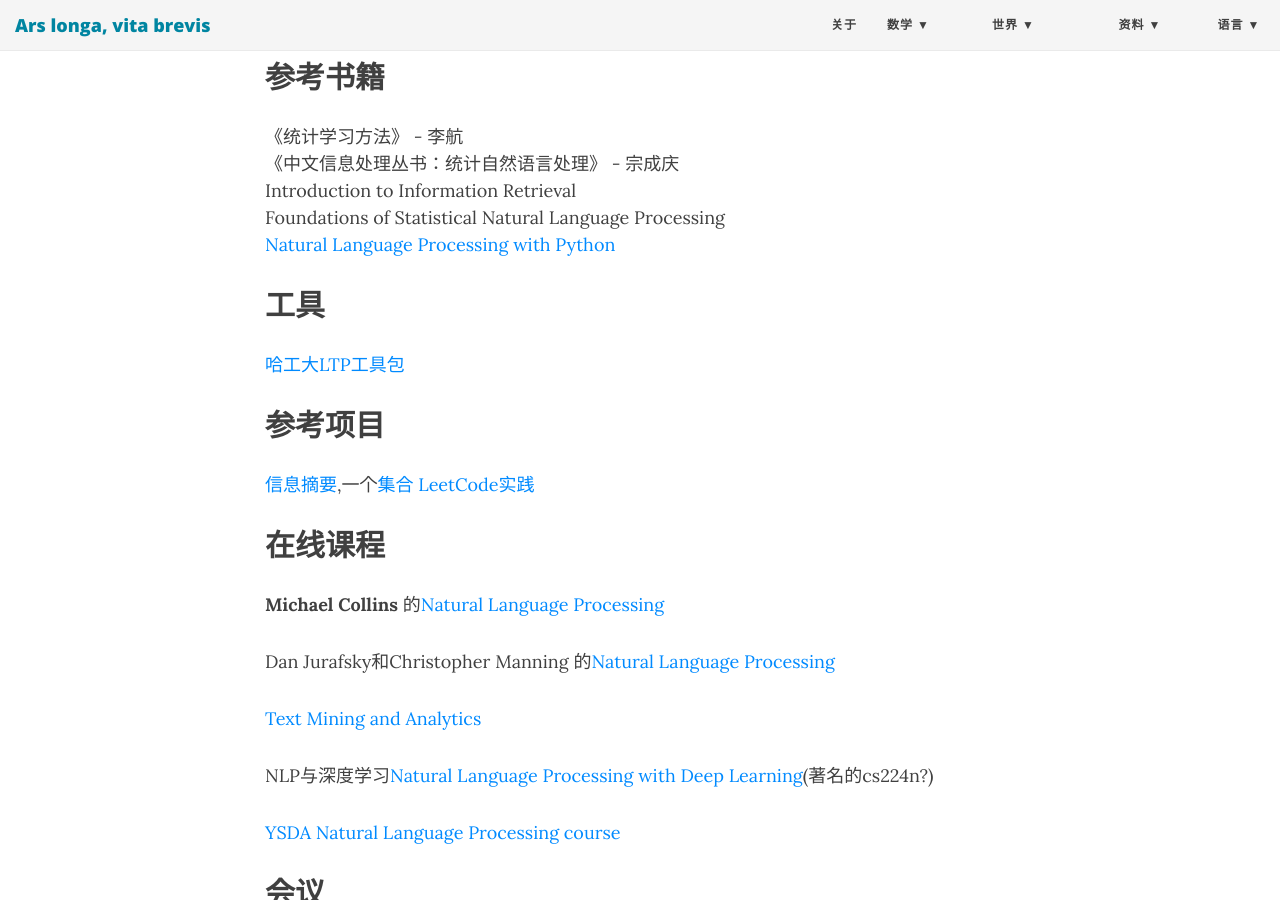
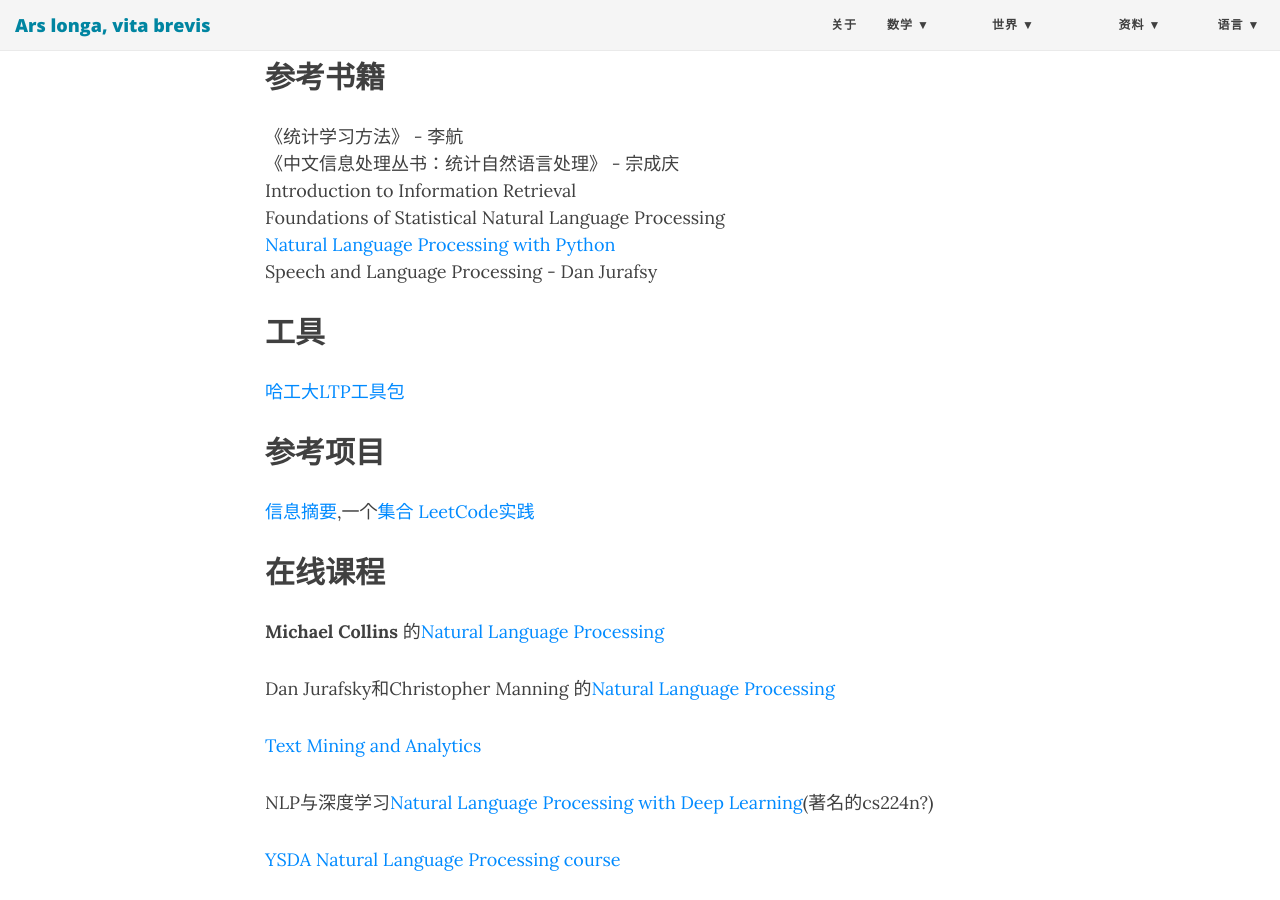
Before and after one commit to ZionPi/zionpi.github.io, a Jekyll site: the page built from _posts/2017-05-20-become-a-nlp-experter.md, in a window 1280 px wide and 900 px high, scrolled down 521 px. Built offline with Jekyll 4.4.1, drawn with Linux system fonts in a browser that asks for light colours; nearby versions of some CDN libraries.

Commit message:
Update 2017-05-20-become-a-nlp-experter.md

```diff
--- a/_posts/2017-05-20-become-a-nlp-experter.md
+++ b/_posts/2017-05-20-become-a-nlp-experter.md
@@ -19,7 +19,7 @@ title: 浸泡NLP
 Introduction to Information Retrieval
 Foundations of Statistical Natural Language Processing
 [Natural Language Processing with Python](http://www.nltk.org/book/)
-
+Speech and Language Processing - Dan Jurafsy
 
 ## 工具
 [哈工大LTP工具包](https://github.com/HIT-SCIR/ltp)
```
